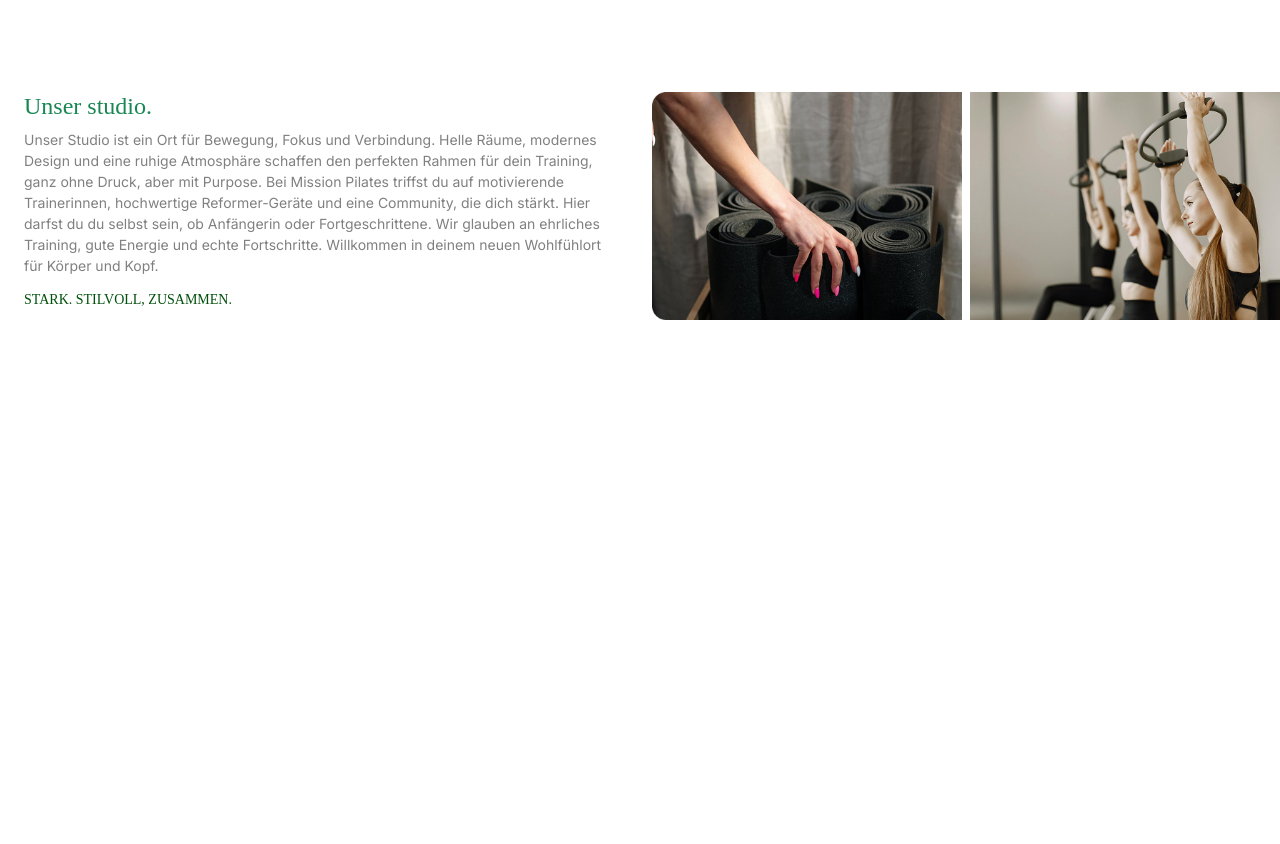
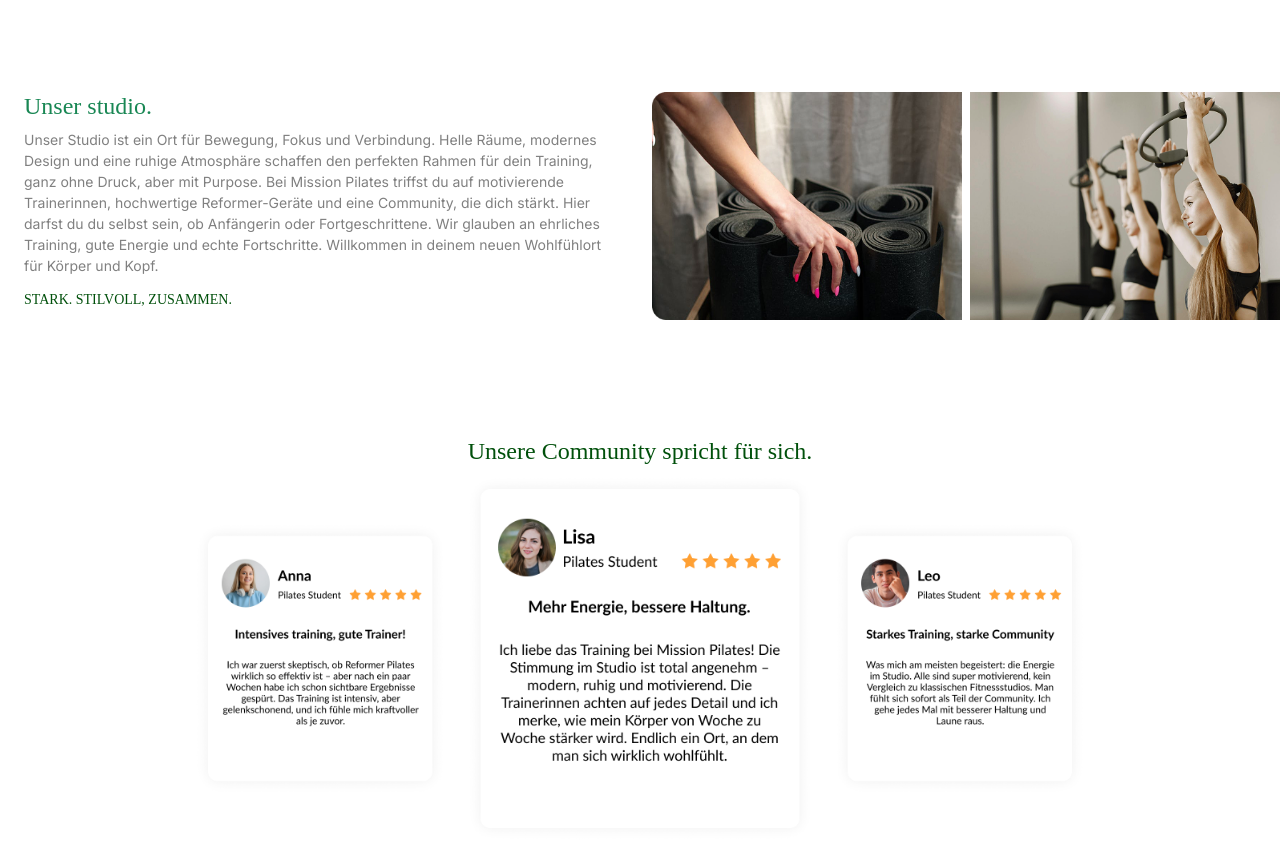
Before and after one commit to kaaathi1211/Mission-Pilates, a plain HTML site: page index.html in a window 1280 px wide. Shown: the part 1188-2032 px from the top of the page. Before the commit the page ends 1577 px from the top, so only its background shows below. Drawn offline with nearby package versions, Linux system fonts and the light colour scheme; a web font is replaced by a local one.

Commit message:
added review placement section in

```diff
--- a/index.html
+++ b/index.html
@@ -111,6 +111,11 @@ Wir glauben an ehrliches Training, gute Energie und echte Fortschritte. Willkomm
     </div>
  </div>
 
+<div class="review section">
+    <h2 class="text-center mt-5">Unsere Community spricht für sich.</h2>
+    <img src="Images/Reviews.png" class="img-fluid review-img d-block mx-auto" alt="">
+</div>
+
 <script src="https://cdn.jsdelivr.net/npm/bootstrap@5.3.0/dist/js/bootstrap.bundle.min.js"></script>
 </body>
 </html>
--- a/styles.css
+++ b/styles.css
@@ -129,3 +129,9 @@ body, html {
     padding-top: 0 !important;
     margin-top: 0 !important;
   }
+
+  .review-img {
+    max-width: 70%;
+    height: auto;
+    align-items: center;
+  }
```
Also changed, not shown: Images/Reviews.png (added).
